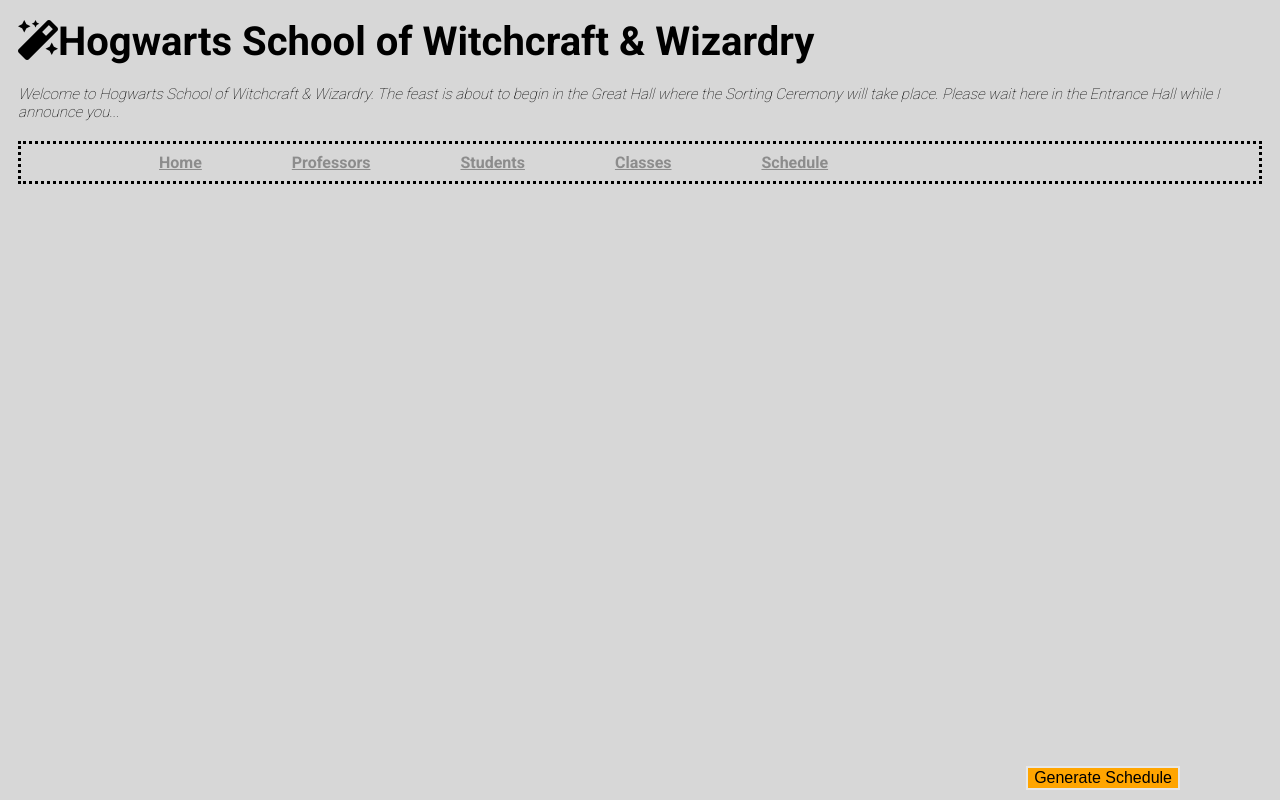
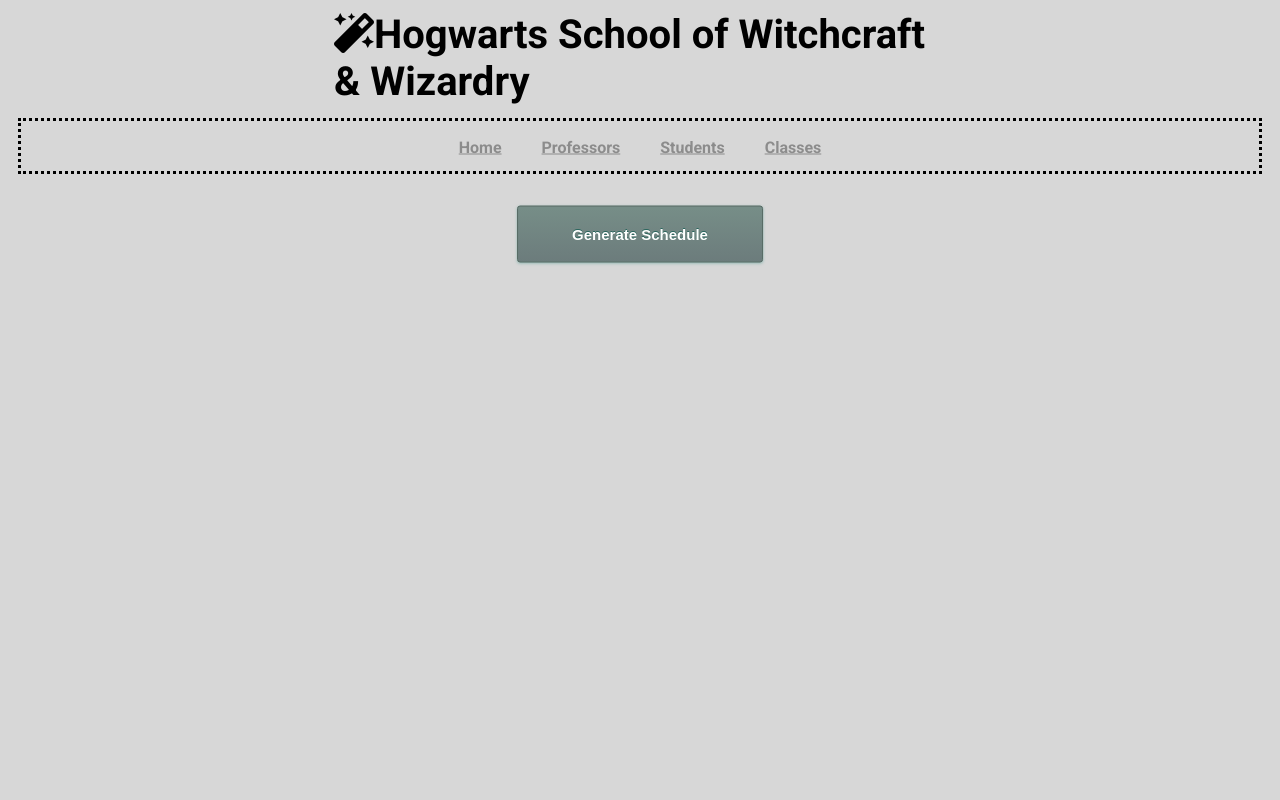
Before and after one commit to colburnh/cs361, a Django app: page / in a window 1280 px wide. Run offline with Django 3.2, Linux system fonts and the light colour scheme; some libraries are stand-ins or nearby versions.

Commit message:
Major Style Changes

```diff
--- a/HogwartsWebApp/hogwartsweb/sqlserverconnect/settings.py
+++ b/HogwartsWebApp/hogwartsweb/sqlserverconnect/settings.py
@@ -26,8 +26,7 @@ SECRET_KEY = '@-s+cedlmu^n_95*dzuz@r=wcx+^za*9!3i(+8(*xavy1h-+y)'
 DEBUG = True
 
 ALLOWED_HOSTS = []
-STATICFILES_DIRS = [os.path.join(BASE_DIR, 'static'),
-                    '/HogwartsWebApp/hogwartswebapp/static']
+STATICFILES_DIRS = [os.path.join(BASE_DIR, 'static')]
 
 
 # Application definition
--- a/HogwartsWebApp/hogwartsweb/static/index.css
+++ b/HogwartsWebApp/hogwartsweb/static/index.css
@@ -16,6 +16,30 @@
     font-weight: 100;
 }
 
+.titleContainer {
+  height: 100px;
+  position: relative;
+}
+
+.titleCenter {
+  margin: 0;
+  position: absolute;
+  top: 50%;
+  left: 50%;
+  -ms-transform: translate(-50%, -50%);
+  transform: translate(-50%, -50%);
+}
+
+.subtitleCenter {
+  display: none;
+  margin: 0;
+  position: absolute;
+  top: 50%;
+  left: 50%;
+  -ms-transform: translate(-50%, -50%);
+  transform: translate(-50%, -50%);
+}
+
 body{
     font-style: normal;
     font-family: 'Roboto';
@@ -28,7 +52,11 @@ a{
 }
 
 a:hover{
-    color: rgb(0, 17, 252);
+    color: rgb(0, 0, 0);
+	border-style: solid;
+	border-radius: 2px;
+	border-width: 1px;
+
 }
 
 .navbar{
@@ -37,13 +65,17 @@ a:hover{
     padding: 20px;
     padding-top: 0px;
     padding-bottom: 0px;
-    overflow: auto;
     margin: 10px;
+	height: 50px;
+    position: relative;
 }
 
 .navlist{
-    text-indent: 50px;
-    margin: 0;
+    position: absolute;
+	top: 20%;
+    left: 50%;
+    -ms-transform: translate(-50%, -50%);
+    transform: translate(-50%, -50%);
     padding: 0;
 }
 
@@ -52,18 +84,29 @@ a:hover{
     padding: 9px 18px;
 }
 
-button{
-    font-size: 16px;
-    position:fixed;
-    right:100px;
-    bottom:10px;
-    background-color: orange;
-    color: black;
-    border: 2px solid #e7e7e7;
+.myButton {
+	box-shadow: 0px 1px 3px 0px #91b8b3;
+	background:linear-gradient(to bottom, #768d87 5%, #6c7c7c 100%);
+	background-color:#768d87;
+	border-radius:3px;
+	border:1px solid #566963;
+	display:inline-block;
+	cursor:pointer;
+	color:#ffffff;
+	font-family:Arial;
+	font-size:15px;
+	font-weight:bold;
+	padding:19px 54px;
+	text-decoration:none;
+	text-shadow:0px -1px 0px #2b665e;
 }
-
-.button:hover {
-    background-color: #e7e7e7;
+.myButton:hover {
+	background:linear-gradient(to bottom, #6c7c7c 5%, #768d87 100%);
+	background-color:#6c7c7c;
+}
+.myButton:active {
+	position:relative;
+	top:1px;
 }
 
 .block-container{
@@ -115,3 +158,17 @@ button{
 .fake:hover {
     background-color: #e7e7e7;
 }
+
+.buttonContainer {
+  height: 100px;
+  position: relative;
+}
+
+.buttonCenter {
+  margin: 0;
+  position: absolute;
+  top: 50%;
+  left: 50%;
+  -ms-transform: translate(-50%, -50%);
+  transform: translate(-50%, -50%);
+}
--- a/HogwartsWebApp/hogwartsweb/templates/index.html
+++ b/HogwartsWebApp/hogwartsweb/templates/index.html
@@ -12,22 +12,26 @@
 
   <body class="backg">
     <header>
-      <h1 class="site-title"><i class="fa fa-magic"></i>Hogwarts School of Witchcraft & Wizardry</h1>
-      <h2 class="site-introduction">Welcome to Hogwarts School of Witchcraft & Wizardry. The feast is about to begin in the Great Hall where the Sorting Ceremony will take place. Please wait here in the Entrance Hall while I announce you...</h2>
+		<div class="titleContainer">
+			<div class="titleCenter">
+				<h1 class="site-title"><i class="fa fa-magic"></i>Hogwarts School of Witchcraft & Wizardry</h1>
+			</div>
+		</div>
       <nav class="navbar">
         <ul class="navlist">
           <li class="navitem navlink" ><a href="{% url 'index' %}">Home</a></li>
           <li class="navitem navlink"><a href="{% url 'prof' %}">Professors</a></li>
           <li class="navitem navlink"><a href="{% url 'student' %}">Students<a></li>
           <li class="navitem navlink"><a href="{% url 'classes' %}">Classes</a></li>
-          <li class="navitem navlink"><a href="{% url 'schedule' %}">Schedule</a></li>
         </ul>
       </nav>
     </header>
     <main class="home-page">
 
-		<div>
-			<button type="button">Generate Schedule</button>
+		<div class="buttonContainer">
+			<div class="buttonCenter">
+				<a class="myButton" href="{% url 'schedule' %}"> Generate Schedule</a>
+			</div>
 		</div>
 
     </main>
```
Also changed, not shown: HogwartsWebApp/hogwartsweb/static/classes.css (+46 -4 lines), HogwartsWebApp/hogwartsweb/static/professor.css (+54 -12 lines), HogwartsWebApp/hogwartsweb/static/student.css (+48 -5 lines), HogwartsWebApp/hogwartsweb/templates/classes.html (+11 -4 lines), HogwartsWebApp/hogwartsweb/templates/professor.html (+15 -8 lines), HogwartsWebApp/hogwartsweb/templates/student.html (+15 -8 lines).
